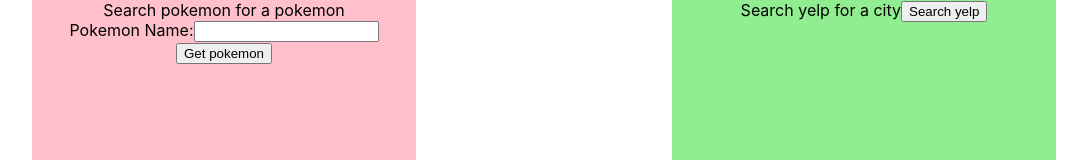
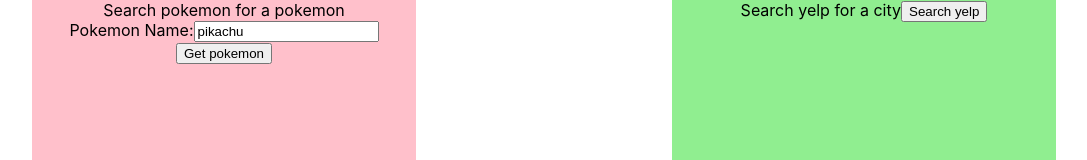
Before and after one commit to philngom/half-baked-api-proxy, a React (Create React App) app: page / in a window 1280 px wide. Shown: the top 160 px of the page, without its empty margins (96-1183 px from the left). Built offline with nearby package versions, Linux system fonts and the light colour scheme.

Commit message:
added styling to pokemon

```diff
--- /dev/null
+++ b/src/Pokemon.css
@@ -0,0 +1,3 @@
+.pokemon img {
+  width: 250px;
+}
--- a/src/Pokemon.js
+++ b/src/Pokemon.js
@@ -1,6 +1,8 @@
+import './Pokemon.css';
+
 export default function Pokemon({ pokemon }) {
   return (
-    <div>
+    <div className='pokemon'>
       <p>{pokemon.pokemon}</p>
       <img src={pokemon.url_image}/>
     </div>
--- a/src/PokemonSearch.js
+++ b/src/PokemonSearch.js
@@ -19,6 +19,7 @@
 
     // const response = await fetch(endPointURL);
     const json = await response.json();
+    console.log(json);
     setPokemons(json.json.results);
         // put the jsonified data in state and set the loading state to false
   }
@@ -31,7 +32,7 @@
       <form onSubmit={ handlePokemonSubmit }>
         <label>
             Pokemon Name:
-          <input value-={name} onChange={e => setName(e.target.value)}/>
+          <input value={name} onChange={e => setName(e.target.value)}/>
         </label>
         <button type="submit">Get pokemon</button>
       </form>
```
